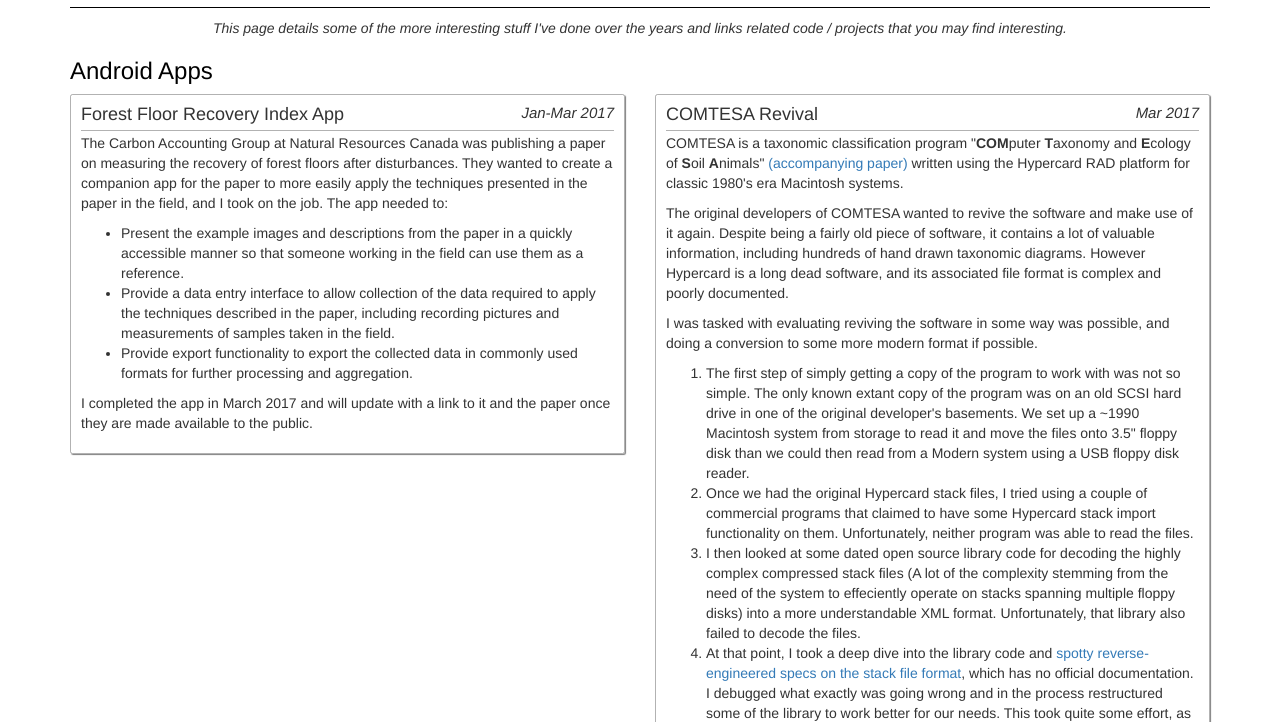
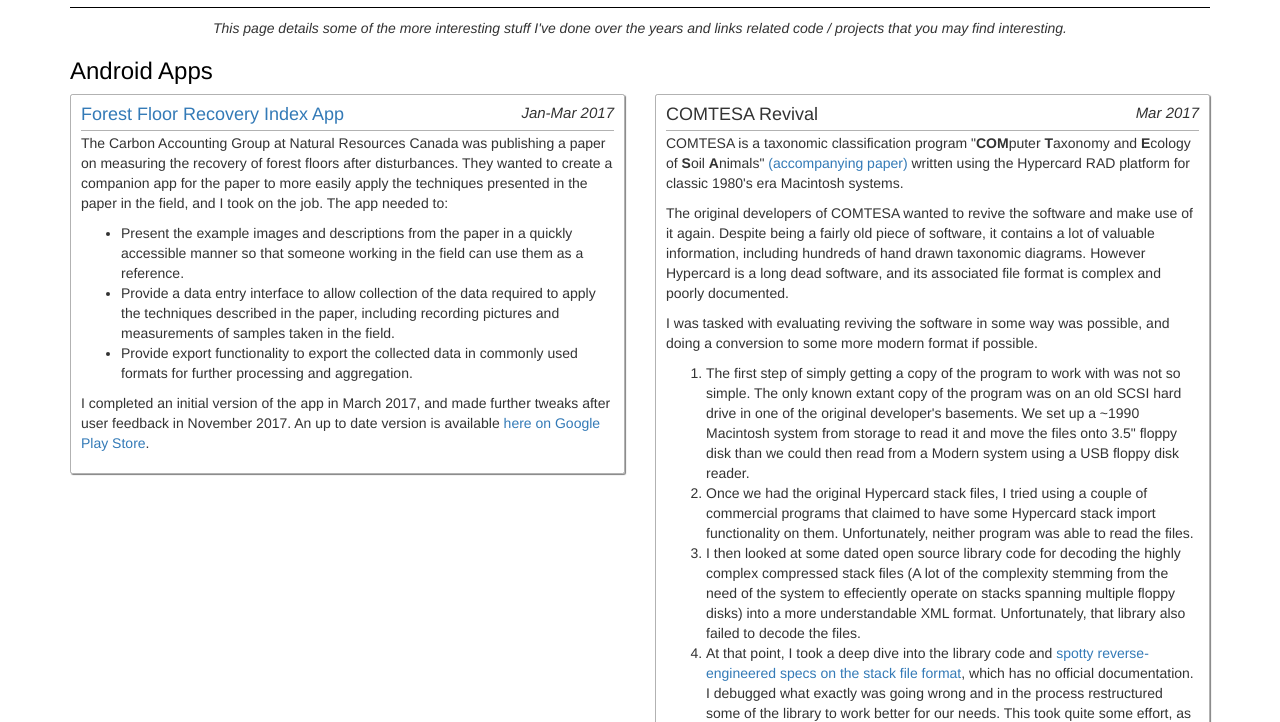
Before and after one commit to stravant/stravantdotcom, a plain HTML site: page projects.html in a window 1280 px wide. Shown: the part 65-787 px from the top of the page. Drawn offline with nearby package versions, Linux system fonts and the light colour scheme; a script that the page names is missing.

Commit message:
Updated FFRI information on projects page to include Google Play link.

```diff
--- a/projects.html
+++ b/projects.html
@@ -39,7 +39,7 @@
             <div class="col-lg-6">
                 <div class="card">
                     <div class="card-block">
-                        <h4 class="card-title">Forest Floor Recovery Index App</h4>
+                        <h4 class="card-title"><a href="https://play.google.com/store/apps/details?id=nrcan.ca.soilkey">Forest Floor Recovery Index App</a></h4>
                         <h4 class="card-date">Jan-Mar 2017</h4>
                         <div class="card-content">
                             <p>The Carbon Accounting Group at Natural Resources Canada was publishing a paper on measuring
@@ -59,8 +59,7 @@
                                     for further processing and aggregation.
                                 </li>
                             </ul>
-                            <p>I completed the app in March 2017 and will update with a link to it and the paper once
-                                they are made available to the public.
+                            <p>I completed an initial version of the app in March 2017, and made further tweaks after user feedback in November 2017. An up to date version is available <a href="https://play.google.com/store/apps/details?id=nrcan.ca.soilkey">here on Google Play Store</a>.
                             </p>
                         </div>
                     </div>
```
